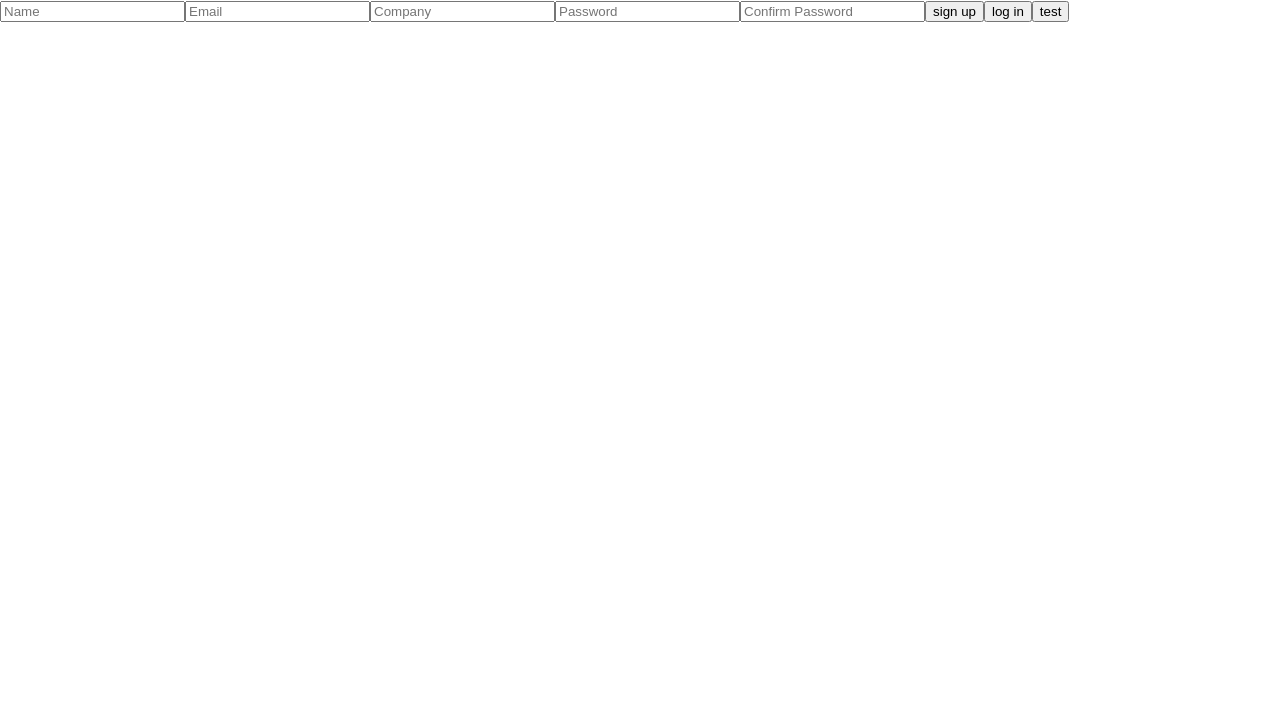
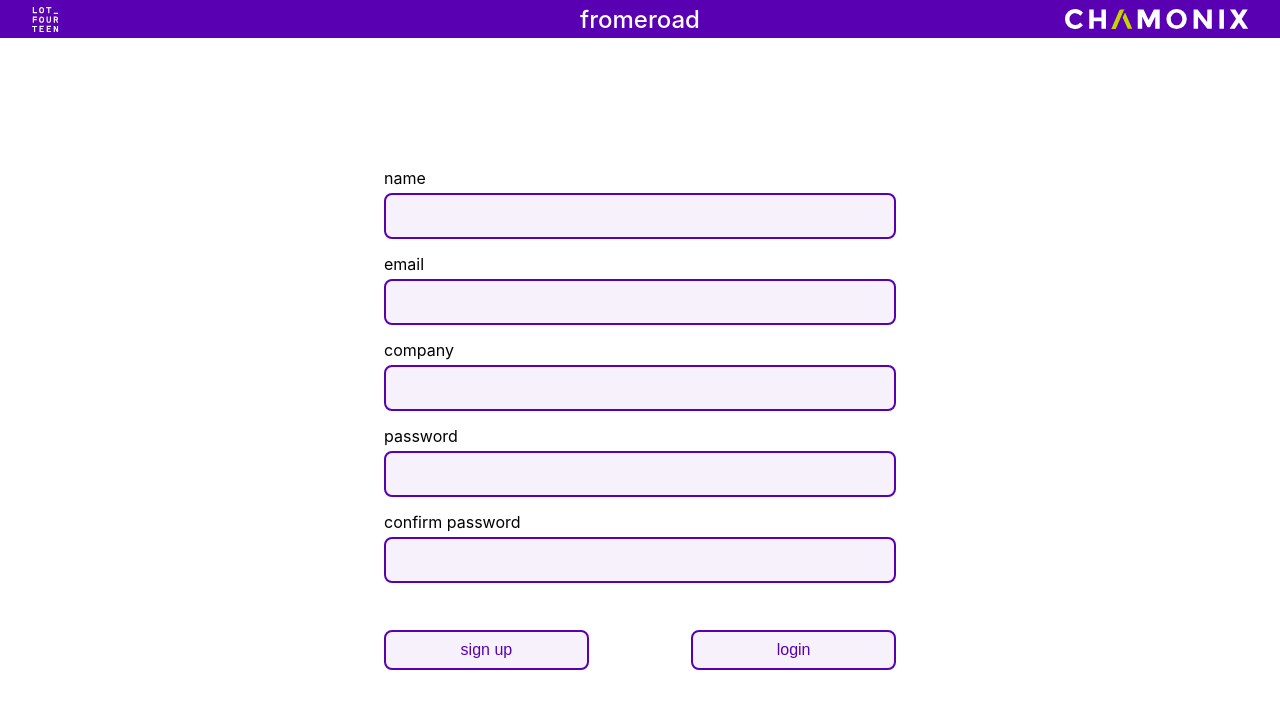
Before and after one commit to finnholland/fromeroad, a React (Create React App) app in the folder web/: page /login in a window 1280 px wide. Shown: the top 708 px of the page. Built offline with nearby package versions, Linux system fonts and the light colour scheme.

Commit message:
login style needs nav

```diff
--- /dev/null
+++ b/web/src/screens/Login.css
@@ -0,0 +1,46 @@
+.input {
+  border-radius: .5rem;
+  background-color: #F6F1FB;
+  border: 2px solid #5900B2;
+  margin-bottom: 15px;
+  height: 2.5rem;
+  padding-left: 1rem;
+}
+
+.body {
+  height: 100%;
+  width: 100%;
+  align-items: center;
+  justify-content: center;
+  flex-direction: column;
+  display: flex;
+}
+
+.inputDiv {
+  flex-direction: column;
+  display: flex;
+  width: 40%;
+  text-align: start;
+}
+
+.label {
+  margin-bottom: 5px;
+}
+
+.buttonDiv {
+  margin-top: 2rem;
+  width: 40%;
+  display: flex;
+  justify-content: space-between;
+}
+
+.button {
+  border: 2px solid #5900B2;
+  width: 40%;
+  height: 2.5rem;
+  border-radius: .5rem;
+  background-color: #F6F1FB;
+  font-size: 1rem;
+  color: #5900B2;
+  cursor: pointer;
+}
--- a/web/src/screens/Login.tsx
+++ b/web/src/screens/Login.tsx
@@ -1,6 +1,9 @@
 import Axios from 'axios'
 import React, { useState } from 'react'
-import { Link } from "react-router-dom";
+import '../App.css';
+import './Login.css';
+import SvgChamonix from '../assets/svg/chamonix';
+import SvgLotfourteen from '../assets/svg/lotfourteen';
 
 
 const Login = () => {
@@ -40,9 +43,9 @@ const Login = () => {
       if (res.status !== 200) {
         alert('incorrect email or password')
       } else {
-        // <Link to={`/`}>Your Name</Link>
+        localStorage.setItem('token', res.data.token)
       }
-      localStorage.setItem('token', res.data.token)
+
       console.log(res)
     })
   }
@@ -61,16 +64,50 @@ const Login = () => {
   }
 
   return (
-    <div>
-      <input placeholder='Name' value={name} onChange={(e) => setName(e.target.value)}/>
-      <input placeholder='Email' value={email} onChange={(e) => setEmail(e.target.value)}/>
-      <input placeholder='Company' value={company} onChange={(e) => setCompany(e.target.value)} />
-      <input placeholder='Password'value={password} onChange={(e) => setPassword(e.target.value)} />
-      <input placeholder='Confirm Password' value={confirmPassword} onChange={(e) => setConfirmPassword(e.target.value)} />
-      <button onClick={() => signUp()}>sign up</button>
-      <button onClick={() => login()}>log in</button>
-      <button onClick={() => getTest()}>test</button>
+    <div className="App">
+      <header className="App-header">
+        <a href='http://www.lotfourteen.com.au' className='lotfourteen'>
+          <SvgLotfourteen height={25} />
+        </a>
 
+        <div className='titleContainer'>
+          <p className='title'>fromeroad</p>
+        </div>
+        <a href='http://www.chamonix.com.au' className='chamonix' style={{ justifyContent: 'flex-end' }}>
+          <SvgChamonix height={20}/>
+        </a>
+
+      </header>
+      <div className='body'>
+        <div className='inputDiv'>
+          <span className='label'>name</span>
+          <input className='input' value={name} onChange={(e) => setName(e.target.value)}/>
+        </div>
+        <div className='inputDiv'>
+          <span className='label'>email</span>
+          <input className='input' value={email} onChange={(e) => setEmail(e.target.value)}/>
+        </div>
+        <div className='inputDiv'>
+          <span className='label'>company</span>
+          <input className='input' value={company} onChange={(e) => setCompany(e.target.value)} />
+        </div>
+        <div className='inputDiv'>
+          <span className='label'>password</span>
+          <input className='input' value={password} onChange={(e) => setPassword(e.target.value)} />
+        </div>
+        <div className='inputDiv'>
+          <span className='label'>confirm password</span>
+          <input className='input' value={confirmPassword} onChange={(e) => setConfirmPassword(e.target.value)} />
+        </div>
+        <div className='buttonDiv'>
+          <button className='button' onClick={() => signUp()}>
+            sign up
+          </button>
+          <button className='button' onClick={() => login()}>
+            login
+          </button>
+        </div>
+      </div>
     </div>
 
   )
```
Also changed, not shown: 1 other file (tests, documents, lock files or other folders).
